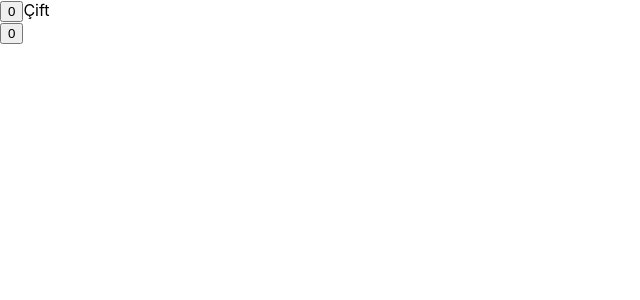
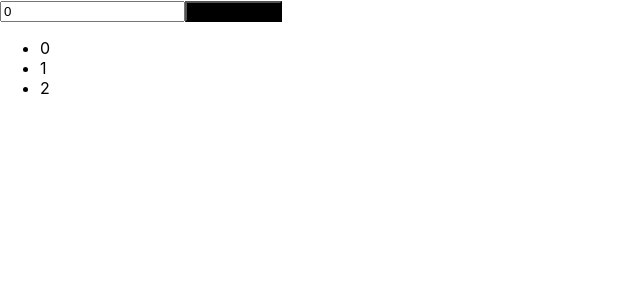
Before and after one commit to OAltunorgu/hooks, a React (Create React App) app: page / in a window 1280 px wide. Shown: the top 300 px of the page, without its empty margins (0-640 px from the left). Built offline with nearby package versions, Linux system fonts and the light colour scheme.

Commit message:
useCallback

```diff
--- a/src/App.js
+++ b/src/App.js
@@ -1,10 +1,49 @@
-import React from 'react'
-import MemoizedCounter from './components/MemoizedCounter'
+import React, { useState, useEffect, useCallback } from 'react'
 
-export default function App() {
+const App = () => {
+  const [sayi, setSayi] = useState(0);
+  const [theme, setTheme] = useState("dark");
+
+  const getItems = useCallback(() => {
+    return [sayi, sayi + 1, sayi + 2]
+  }, [sayi])
+
+  const backgroundColor = theme === "dark" ? "#000" : "#fff";
+
+  const handleTheme = () => {
+    if (theme === "dark") {
+      setTheme("light");
+    } else {
+      setTheme("dark");
+    }
+  }
+
+  return (
+    <React.Fragment>
+      <input type="number" value={sayi} onChange={e => setSayi(parseInt(e.target.value))} />
+      <button onClick={() => handleTheme()} style={{ background: `${backgroundColor}` }}> Tema Değiştir</button>
+      <ItemsList getItems={getItems} />
+    </React.Fragment>
+  )
+}
+
+const ItemsList = ({ getItems }) => {
+  const [items, setItems] = useState([]);
+
+  useEffect(() => {
+    setItems(getItems());
+    console.log("İtemleri güncelliyorum.")
+  }, [getItems]);
+
   return (
     <div>
-      <MemoizedCounter />
+      <ul>
+        {
+          items.map((item, index) => (
+            <li key={index}>{item}</li>
+          ))}
+      </ul>
     </div>
-  )
+  );
 }
+export default App;
--- a/src/components/MemoizedCounter.jsx
+++ /dev/null
@@ -1,33 +0,0 @@
-import React, { useState, useMemo } from 'react'
-
-//BEKLENTI; Pahalı işlem ile diğer işlem için render süresinde farkı görmek.
-//Her işlem aynı şekilde yavaş olmasın sadece pahalı yavaş olsun diğer işlemler etkilenmesin.
-const MemoizedCounter = () => {
-    const [counterOne, setCounterOne] = useState(0);
-    const [counterTwo, setCounterTwo] = useState(0);
-
-    //Bu işlem pahalı yani zahmetli işlemdir.
-    const areEvenNumber = useMemo(() => {
-        console.log("Pahalı işlem çalışıyor.")
-        let i = 1;
-        while (i < 500000000) i++;
-        return counterOne % 2 === 0;
-    }, [counterOne])
-
-
-
-    return (
-        <React.Fragment>
-            <div>
-                {/* Zahmetli-Pahalı İşlem */}
-                <button onClick={() => setCounterOne(counterOne + 1)}>{counterOne}</button>
-                <span>{areEvenNumber ? "Çift" : "Tek"}</span>
-            </div>
-            <div>
-                <button onClick={() => setCounterTwo(counterTwo + 1)}>{counterTwo}</button>
-            </div>
-        </React.Fragment>
-    )
-}
-
-export default MemoizedCounter;
```
